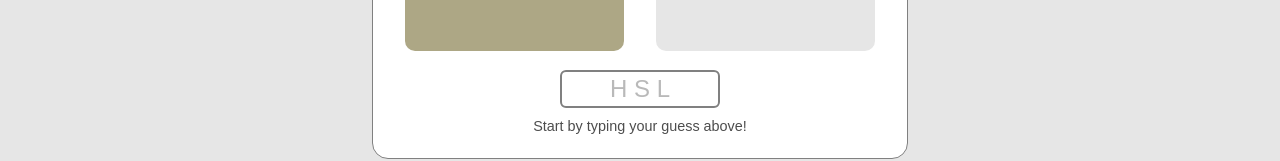
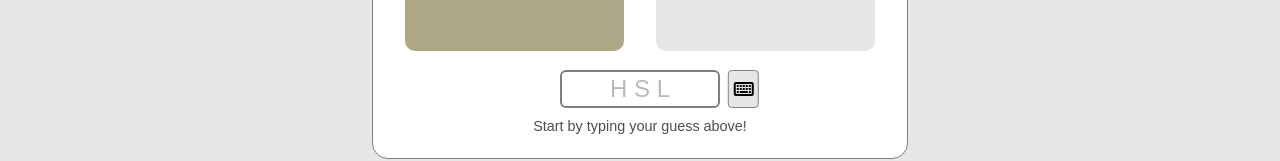
Before and after one commit to almogshoob/color-guesser, a React (Vite) app: page / in a window 1280 px wide. Shown: the part 309-470 px from the top of the page. Built offline with nearby package versions, Linux system fonts and the light colour scheme.

Commit message:
try focus back in timeout - after key change cause rerender

```diff
--- a/src/components/Console/Console.jsx
+++ b/src/components/Console/Console.jsx
@@ -43,7 +43,7 @@ const Console = ({ todayColor, guesses, setGuesses }) => {
     const newValue = inputmode === "numeric" ? "text" : "numeric";
     setInputmode(newValue);
     localStorage.setItem("keyboard", newValue);
-    inputRef.current.focus();
+    setTimeout(inputRef.current.focus, 0);
   };
 
   const handleShare = () => {
@@ -85,7 +85,8 @@ const Console = ({ todayColor, guesses, setGuesses }) => {
           disabled={isFinished}
           className="color-input"
         />
-        {isMobile && (
+        {/* {isMobile && ( */}
+        {true && (
           <button
             tabIndex={-1} // safari sucks
             ref={buttonRef}
```
